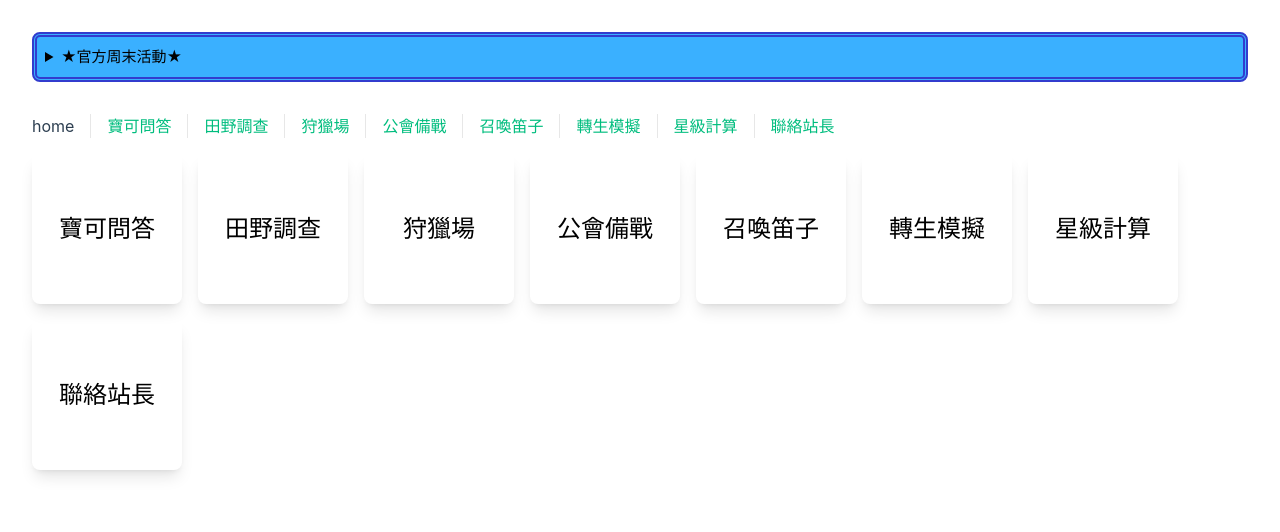
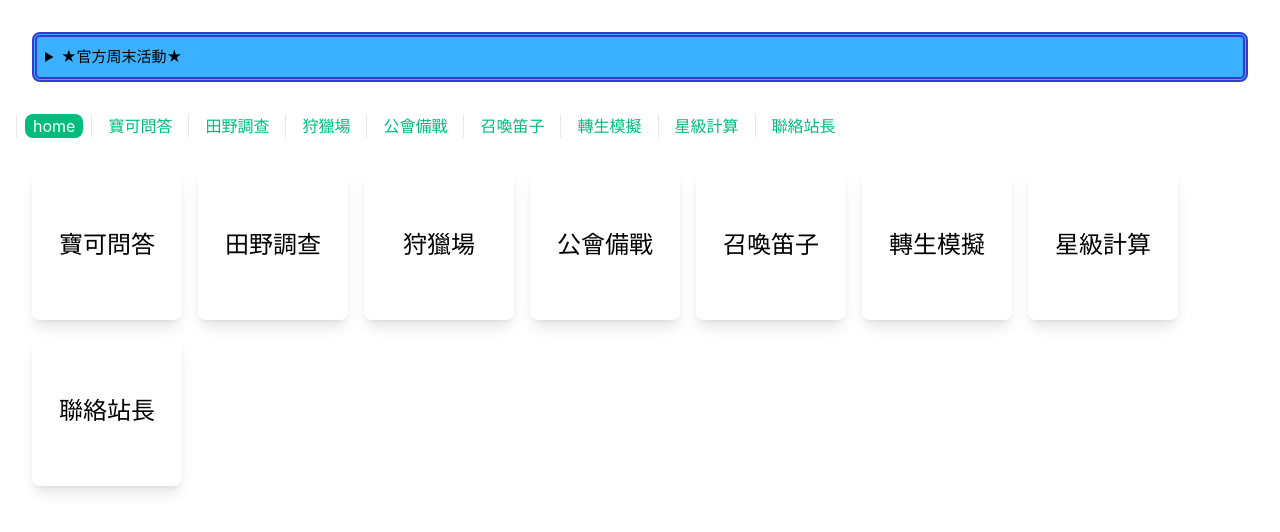
Before and after one commit to tom00502/pokemon-adventurer, a Vue app: page / in a window 1280 px wide. Shown: the top 532 px of the page. Built offline with nearby package versions, Linux system fonts and the light colour scheme.

Commit message:
nav 調整

```diff
--- a/src/App.vue
+++ b/src/App.vue
@@ -36,12 +36,9 @@ import routers from '@/router/config'
     </div>
     <header>
         <nav>
-            <RouterLink
-                v-for="route in routers"
-                :key="route.name"
-                :to="route.path"
-                >{{ route.title }}</RouterLink
-            >
+            <div v-for="route in routers" :key="route.name">
+                <RouterLink :to="route.path">{{ route.title }}</RouterLink>
+            </div>
         </nav>
     </header>
     <RouterView />
@@ -80,6 +77,7 @@ a,
 @media (hover: hover) {
     a:hover {
         background-color: hsla(160, 100%, 37%, 0.2);
+        border-radius: 8px;
     }
 }
 
@@ -87,21 +85,31 @@ nav {
     width: 100%;
     font-size: 12px;
     text-align: center;
-    margin-top: 2rem;
+    margin: 1rem 0;
+    display: flex;
+    overflow: auto;
+    flex-wrap: nowrap;
 }
 
 nav a.router-link-exact-active {
-    color: var(--color-text);
+    color: white;
+    background-color: hsla(160, 100%, 37%, 1);
+    border-radius: 8px;
 }
 
 nav a.router-link-exact-active:hover {
-    background-color: transparent;
+    /*background-color: transparent;*/
+    /*color: var(--color-border);*/
 }
 
 nav a {
     display: inline-block;
-    padding: 0 1rem;
+    padding: 0 0.5rem;
+    margin: 0 0.5rem;
+}
+nav div {
     border-left: 1px solid var(--color-border);
+    flex-shrink: 0;
 }
 
 nav a:first-of-type {
```
